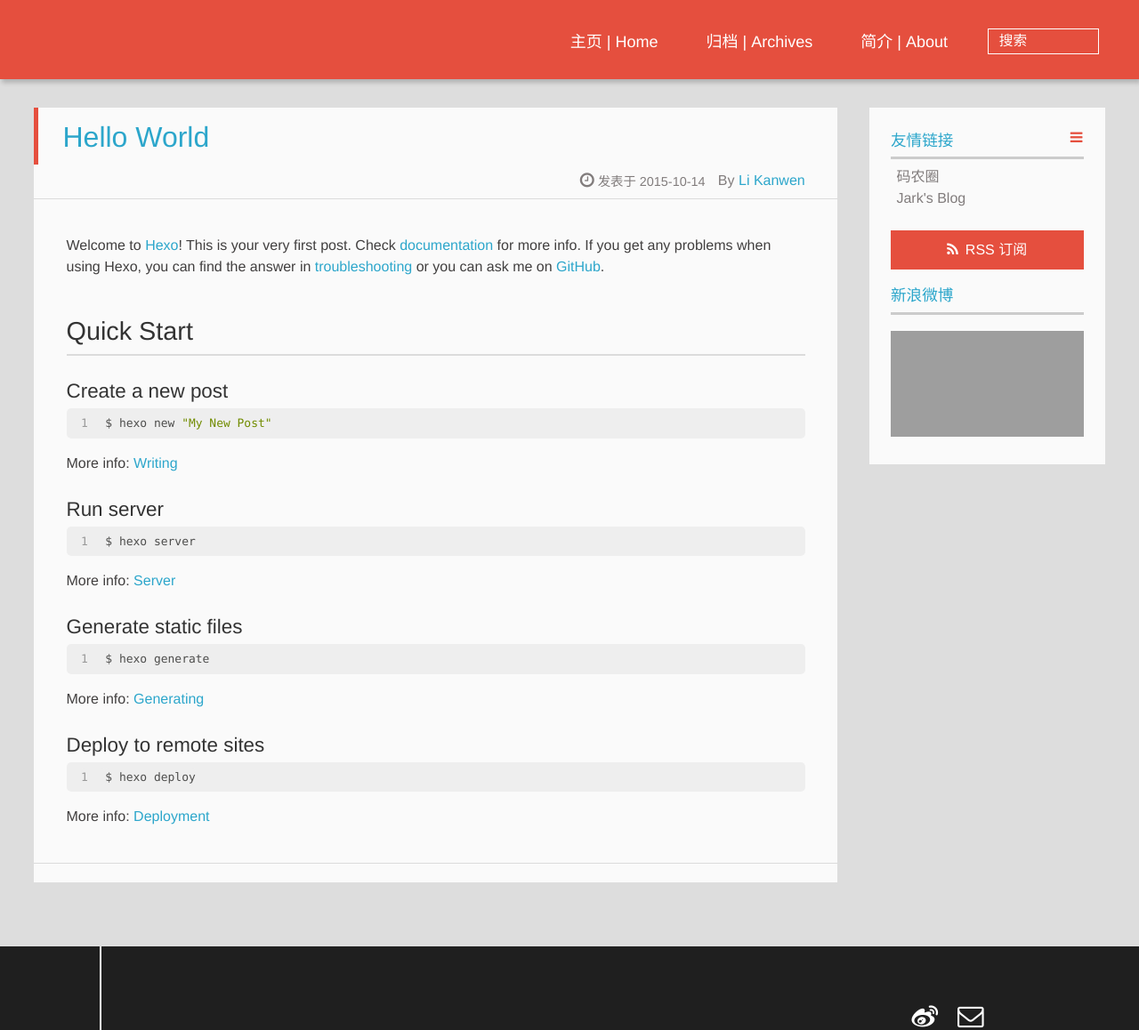
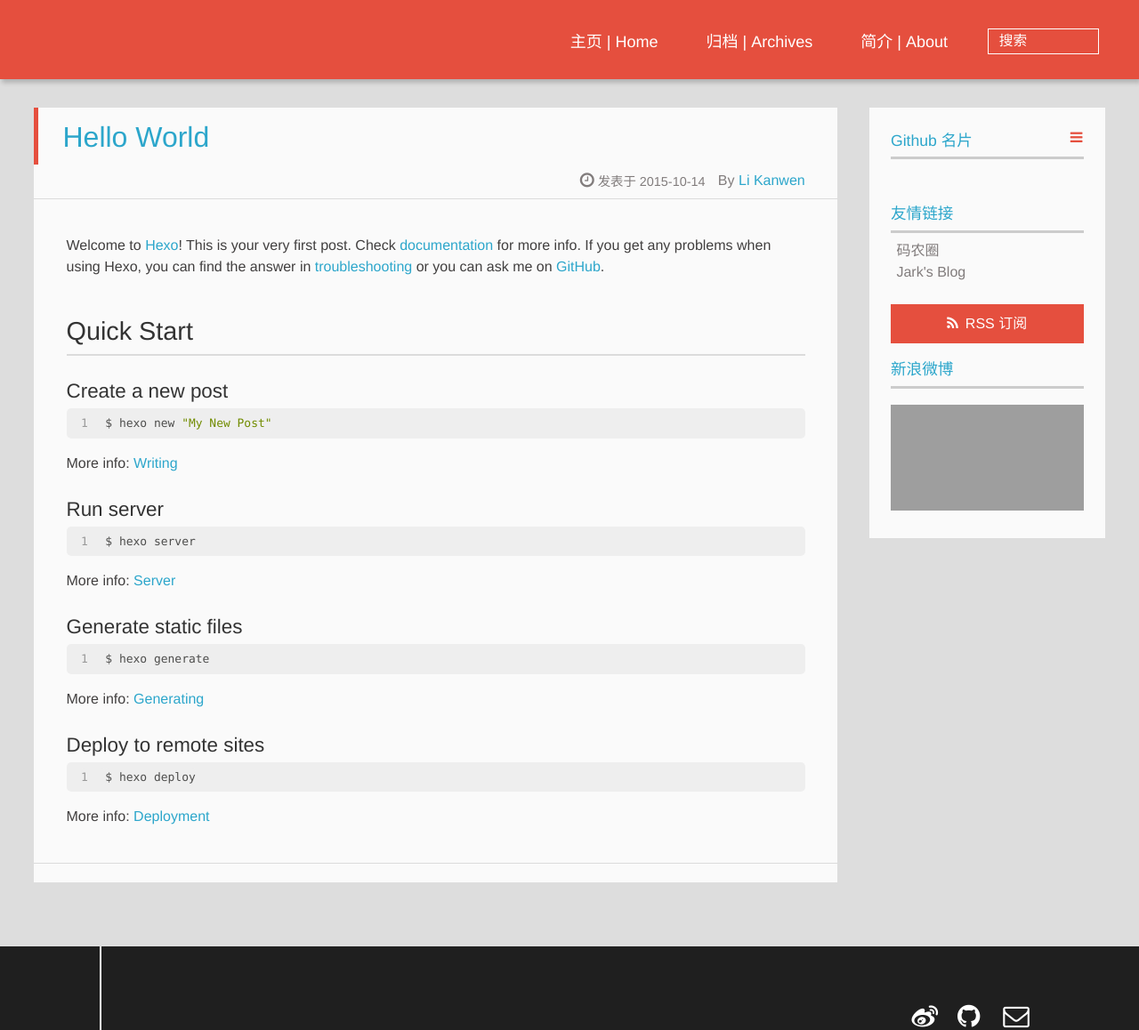
Before and after one commit to MadSkittles/MadSkittles.github.io, a plain HTML site: page index.html in a window 1280 px wide. Shown: the part 119-1277 px from the top of the page at 89% size. Drawn offline with Linux system fonts and the light colour scheme; grey boxes are pictures that could not be loaded; a script that the page names is missing.

Commit message:
Site updated: 2015-10-15 11:08:46

```diff
--- a/index.html
+++ b/index.html
@@ -142,6 +142,13 @@
 <aside class="clearfix">
 
 
+<div class="github-card">
+<p class="asidetitle">Github 名片</p>
+<div class="github-card" data-github="https://github.com/MadSkittles" data-width="220" data-height="119" data-theme="medium">
+<script type="text/javascript" src="//cdn.jsdelivr.net/github-cards/latest/widget.js" ></script>
+</div>
+  </div>
+
 
 
 
@@ -200,6 +207,8 @@
 
 		<a href="http://weibo.com/2176287895" target="_blank" class="icon-weibo" title="微博"></a>
 
+
+		<a href="https://github.com/https://github.com/MadSkittles" target="_blank" class="icon-github" title="github"></a>
 
 
 
```
Also changed, not shown: 2015/10/14/hello-world/index.html (+9 -0 lines), archives/2015/10/index.html (+2 -0 lines), archives/2015/index.html (+2 -0 lines), archives/index.html (+2 -0 lines).
